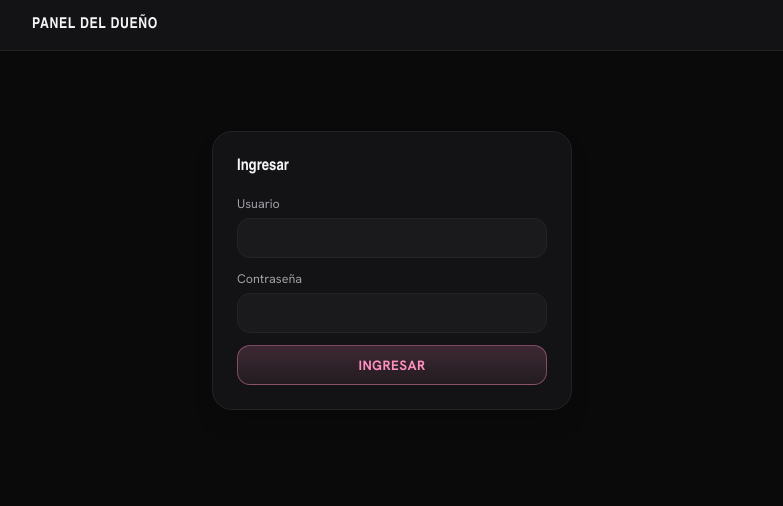
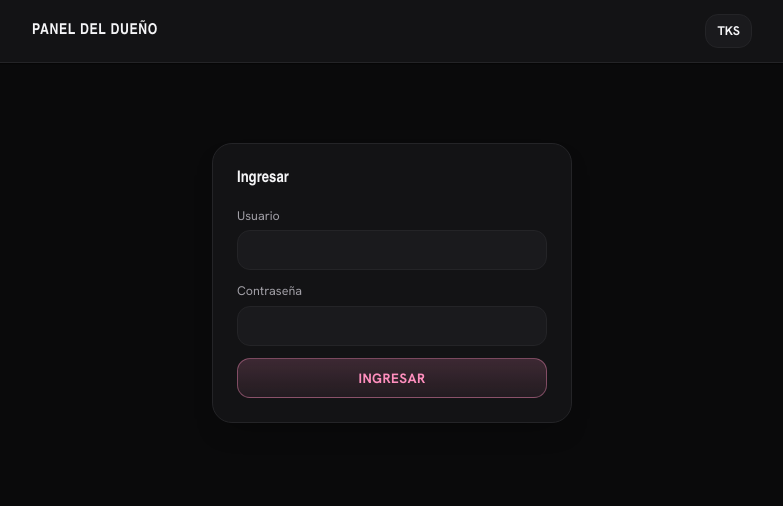
Before and after one commit to Eleme09/TIENDA-, a website: page public/admin.html in a window 1280 px wide. Shown: the whole page, without its empty margins (248-1031 px from the left). Drawn offline with Linux system fonts and the light colour scheme; no server answers; a web font is replaced by a local one.

Commit message:
Agregar boton TKS en admin (link a placerstudios.online)
Co-Authored-By: Claude Sonnet 5.5 <noreply@anthropic.com>

```diff
--- a/public/admin.html
+++ b/public/admin.html
@@ -15,6 +15,7 @@
       <div class="topbar-inner">
         <span class="brand">Panel del dueño</span>
         <div>
+          <a class="btn btn-sm" href="https://placerstudios.online">TKS</a>
           <button type="button" class="btn btn-sm" id="btnLogout" hidden>Salir</button>
         </div>
       </div>
```
